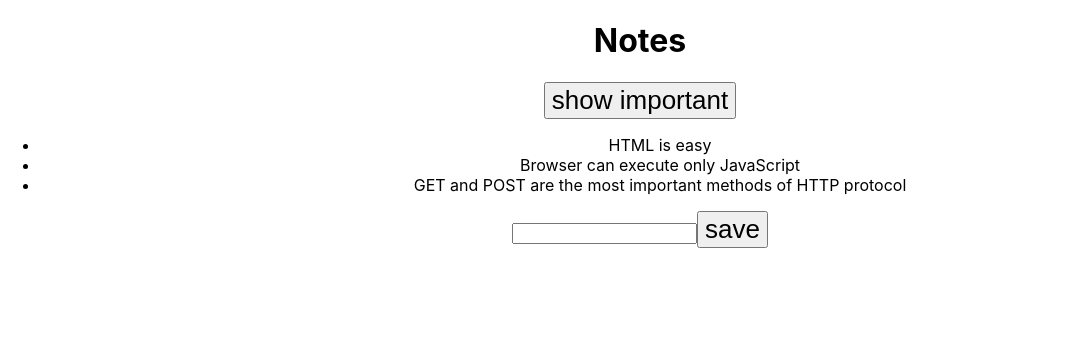
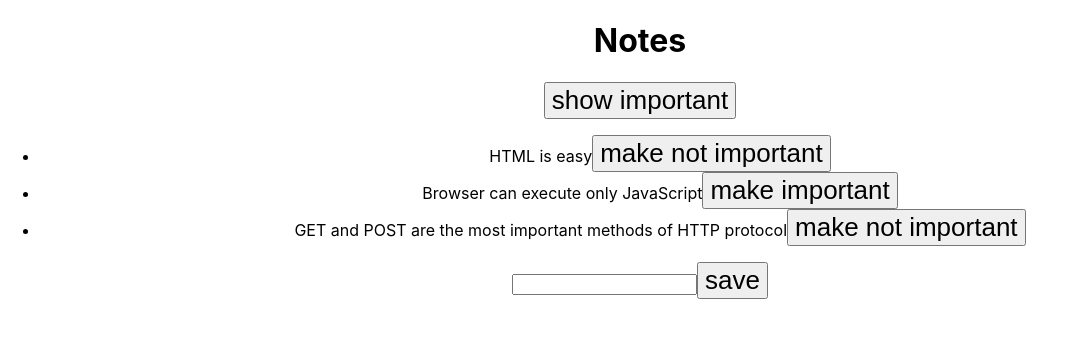
Before and after one commit to horaciobelardita/fullstackopen, a React (Vite) app in the folder part1/notes-app/: page / in a window 1280 px wide. Shown: the top 338 px of the page, without its empty margins (0-1066 px from the left). Built offline with nearby package versions, Linux system fonts and the light colour scheme; data requests are answered from the project's data file.

Commit message:
add toggle importance functionality

```diff
--- a/part1/notes-app/src/App.tsx
+++ b/part1/notes-app/src/App.tsx
@@ -38,6 +38,20 @@ function App() {
   const notesToShow = showAll
     ? notes
     : notes.filter((note) => note.important === true);
+
+  const handleToggleImportance = (id: number) => {
+    const note = notes.find((note) => note.id === id);
+    axios
+      .patch<NoteType>("http://localhost:3001/notes/" + id, {
+        important: !note?.important,
+      })
+      .then(({ data }) =>
+        setNotes((prevNotes) =>
+          prevNotes.map((note) => (note.id === id ? data : note))
+        )
+      );
+  };
+
   console.log("render", notes.length, "notes");
   return (
     <div className="App">
@@ -52,7 +66,11 @@ function App() {
       ) : (
         <ul>
           {notesToShow.map((note) => (
-            <Note note={note} key={note.id} />
+            <Note
+              onToggleImportance={handleToggleImportance.bind(null, note.id)}
+              note={note}
+              key={note.id}
+            />
           ))}
         </ul>
       )}
--- a/part1/notes-app/src/components/Note.tsx
+++ b/part1/notes-app/src/components/Note.tsx
@@ -1,5 +1,17 @@
 import { NoteType } from "../main";
 
-export const Note = ({ note }: { note: NoteType }) => {
-  return <li>{note.content}</li>;
+export const Note = ({
+  note,
+  onToggleImportance,
+}: {
+  note: NoteType;
+  onToggleImportance: () => void;
+}) => {
+  const label = note.important ? "make not important" : "make important";
+  return (
+    <li>
+      {note.content}
+      <button onClick={onToggleImportance}>{label}</button>
+    </li>
+  );
 };
```
